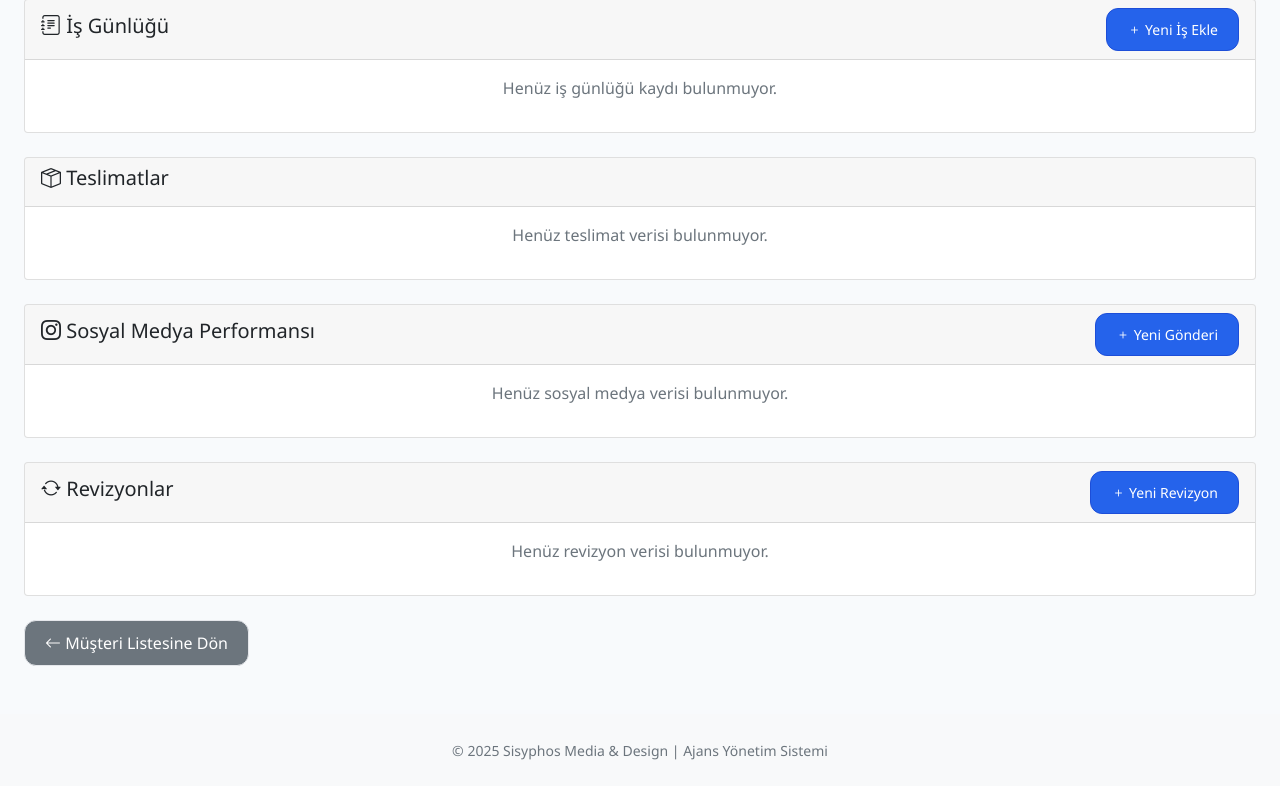
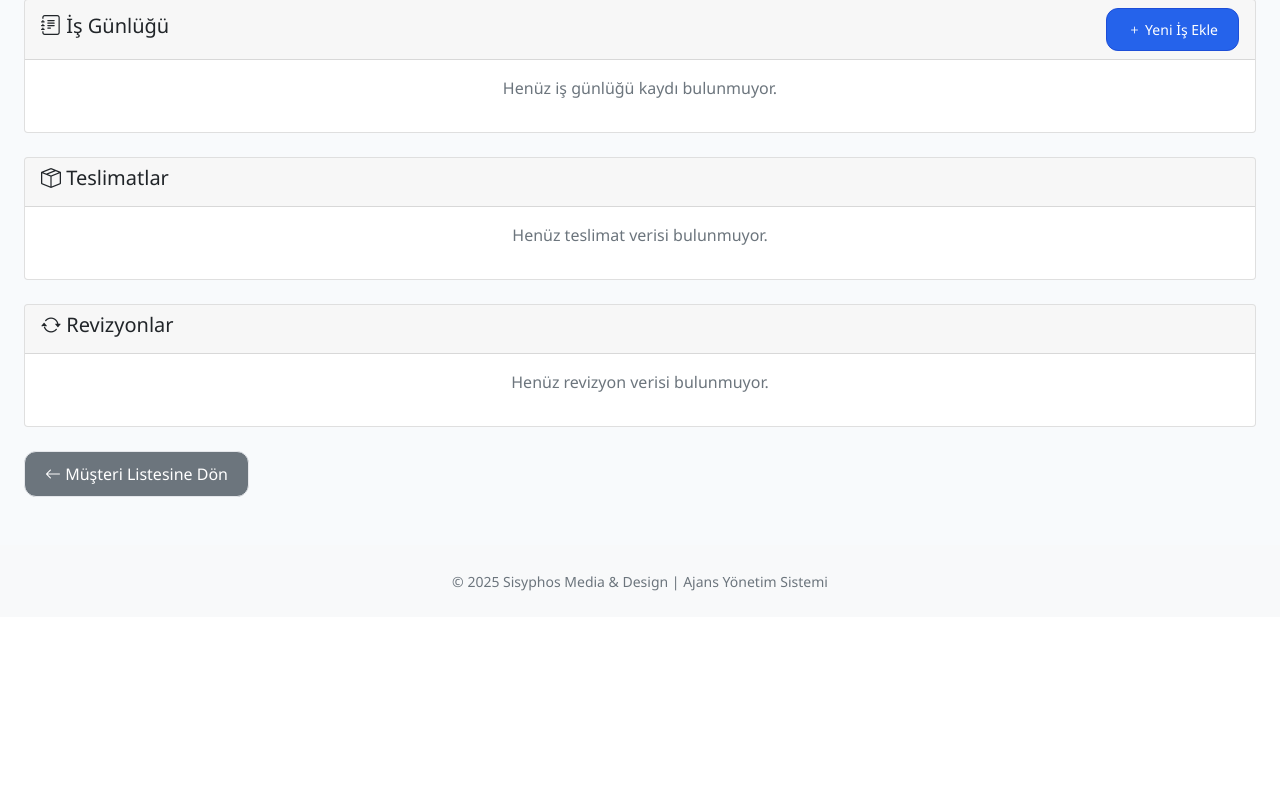
Before and after one commit to eczbabil/ajans-yonetim-sistemi, a Flask app: page /musteri_detay/1 in a window 1280 px wide. Shown: the part 978-1764 px from the top of the page. After the commit the page ends 1569 px from the top, so only its background shows below. Run offline with Flask 3, Linux system fonts and the light colour scheme; tables that the repository leaves empty hold one stand-in row (values such as "Sample post").

Commit message:
Final touches: Tekrar revize renk gri, sosyal medya musteri detaydan kaldirildi, revizyon manuel ekleme butonu kaldirildi, teslimat raporu is kodu

```diff
--- a/templates/musteri_detay.html
+++ b/templates/musteri_detay.html
@@ -405,67 +405,12 @@
         </div>
     </div>
 
-    <!-- Sosyal Medya Tablosu -->
-    <div class="row mb-4">
-        <div class="col">
-            <div class="card">
-                <div class="card-header d-flex justify-content-between align-items-center">
-                    <h5><i class="bi bi-instagram"></i> Sosyal Medya Performansı</h5>
-                    <a href="{{ url_for('sosyal_medya_ekle', musteri_id=musteri.id) }}" class="btn btn-sm btn-primary">
-                        <i class="bi bi-plus"></i> Yeni Gönderi
-                    </a>
-                </div>
-                <div class="card-body">
-                    {% if sosyal_medyalar %}
-                    <div class="table-responsive">
-                        <table class="table table-hover">
-                            <thead>
-                                <tr>
-                                    <th>Tarih</th>
-                                    <th>Platform</th>
-                                    <th>İçerik</th>
-                                    <th>Tür</th>
-                                    <th>Görüntülenme</th>
-                                    <th>Beğeni</th>
-                                    <th>Durum</th>
-                                </tr>
-                            </thead>
-                            <tbody>
-                                {% for sosyal in sosyal_medyalar %}
-                                <tr>
-                                    <td>{{ sosyal.tarih.strftime('%d.%m.%Y') }}</td>
-                                    <td>{{ sosyal.platform }}</td>
-                                    <td>{{ sosyal.icerik_basligi }}</td>
-                                    <td>{{ sosyal.gonderi_turu }}</td>
-                                    <td>{{ sosyal.goruntulenme }}</td>
-                                    <td>{{ sosyal.begeni }}</td>
-                                    <td>
-                                        <span class="badge {% if sosyal.durum == 'Yayınlandı' %}bg-success{% else %}bg-secondary{% endif %}">
-                                            {{ sosyal.durum }}
-                                        </span>
-                                    </td>
-                                </tr>
-                                {% endfor %}
-                            </tbody>
-                        </table>
-                    </div>
-                    {% else %}
-                    <p class="text-center text-muted">Henüz sosyal medya verisi bulunmuyor.</p>
-                    {% endif %}
-                </div>
-            </div>
-        </div>
-    </div>
-
     <!-- Revizyonlar Tablosu -->
     <div class="row mb-4">
         <div class="col">
             <div class="card">
-                <div class="card-header d-flex justify-content-between align-items-center">
+                <div class="card-header">
                     <h5><i class="bi bi-arrow-repeat"></i> Revizyonlar</h5>
-                    <a href="{{ url_for('revizyon_ekle', musteri_id=musteri.id) }}" class="btn btn-sm btn-primary">
-                        <i class="bi bi-plus"></i> Yeni Revizyon
-                    </a>
                 </div>
                 <div class="card-body">
                     {% if revizyonlar %}
@@ -503,7 +448,8 @@
                                     <td>
                                         <span class="badge
                                             {% if revizyon.durum == 'Onaylandı' %}bg-success
-                                            {% elif revizyon.durum == 'Tekrar Revizeye Gitti' %}bg-warning
+                                            {% elif revizyon.durum == 'Tekrar Revizeye Gitti' %}bg-secondary
+                                            {% elif revizyon.durum == 'Tekrar Revize Geldi' %}bg-secondary
                                             {% elif revizyon.durum == 'Reddedildi' %}bg-danger
                                             {% else %}bg-secondary{% endif %}">
                                             {{ revizyon.durum }}
```
Also changed, not shown: templates/musteri_rapor.html (+3 -4 lines).
